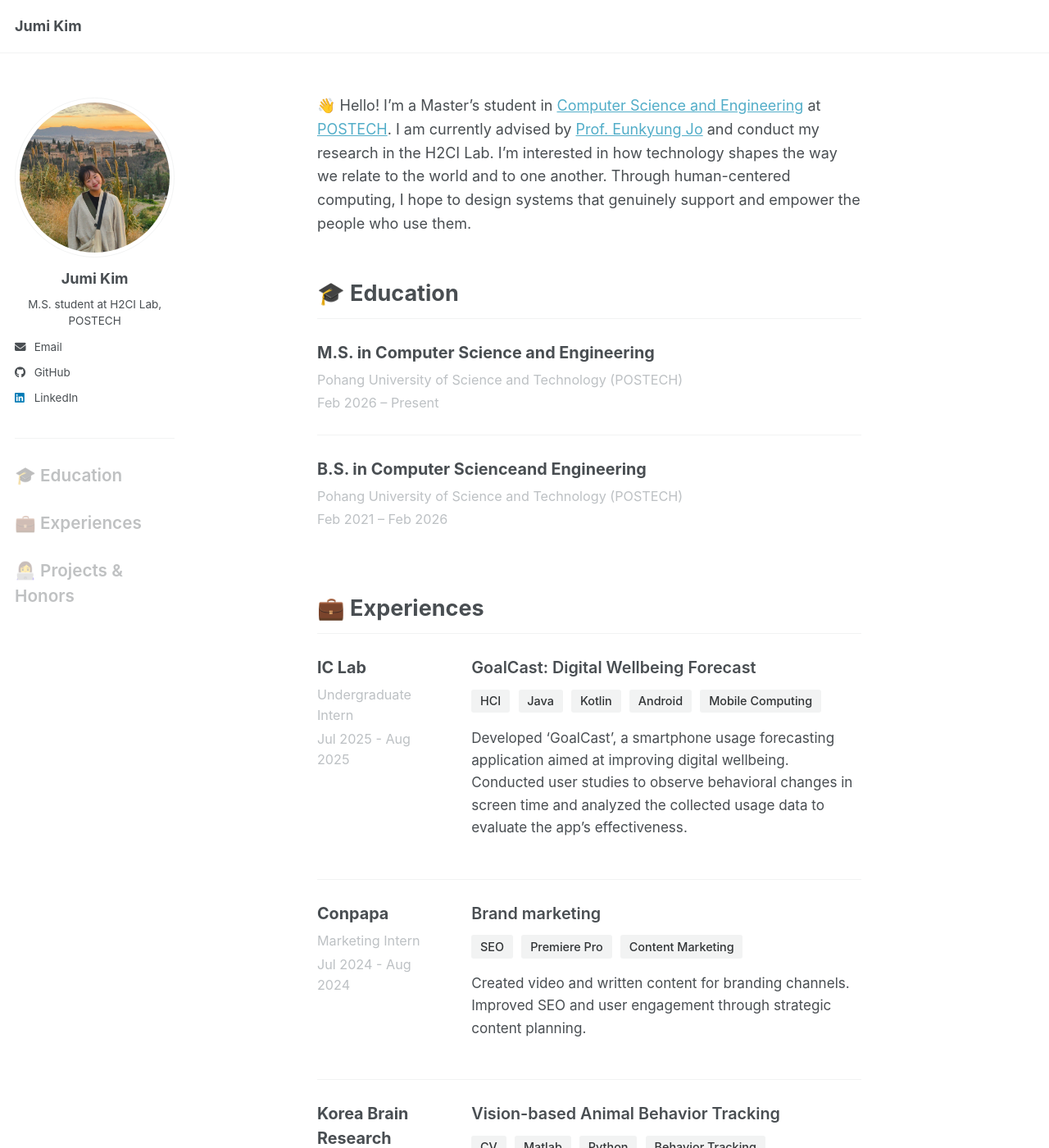
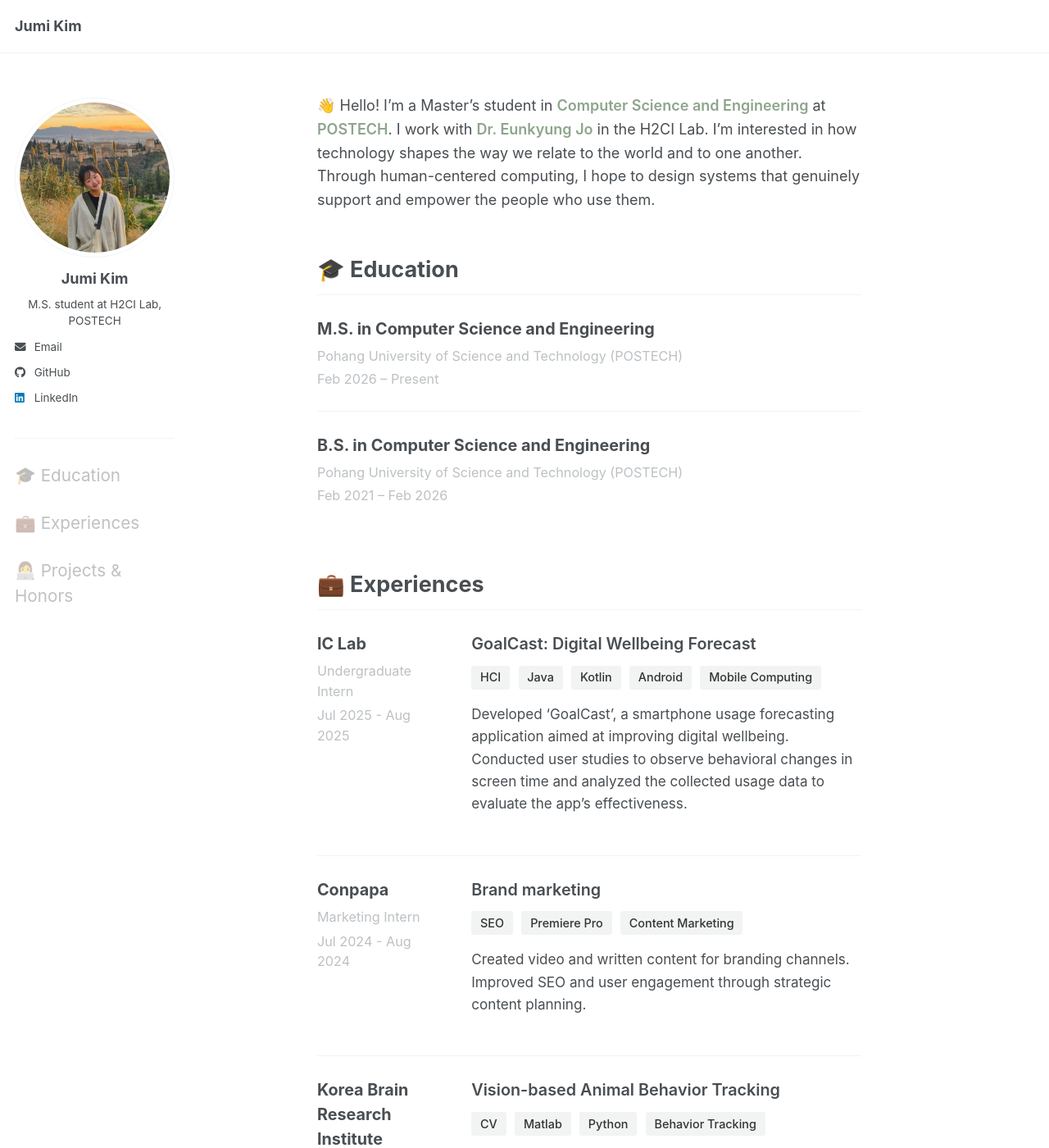
Before and after one commit to jglosa/jglosa.github.io, a Jekyll site: the page built from _pages/about.md, in a window 1280 px wide and 1400 px high. Shown: the whole window at 82% size. Built offline with Jekyll 4.4.1, drawn with Linux system fonts in a browser that asks for light colours; a script bundle is joined from its source files by our own code; library files that are not in the unit come from our copies.

Commit message:
link add design change

```diff
--- a/_pages/about.md
+++ b/_pages/about.md
@@ -8,7 +8,8 @@ redirect_from:
   - /about.html
 
 intro: |
-  👋 Hello! I'm a Master's student in [Computer Science and Engineering](https://cse.postech.ac.kr/csepostech/index.do#none) at [POSTECH](https://www.postech.ac.kr/eng). I am currently advised by [Prof. Eunkyung Jo](https://eunkyungjo.com/) and conduct my research in the H2CI Lab. I'm interested in how technology shapes the way we relate to the world and to one another. Through human-centered computing, I hope to design systems that genuinely support and empower the people who use them.
+  👋 Hello! I'm a Master's student in [Computer Science and Engineering](https://cse.postech.ac.kr/csepostech/index.do#none) at [POSTECH](https://www.postech.ac.kr/eng). I work with [Dr. Eunkyung Jo](https://eunkyungjo.com/) in the H2CI Lab.
+  I'm interested in how technology shapes the way we relate to the world and to one another. Through human-centered computing, I hope to design systems that genuinely support and empower the people who use them.
 
 education:
   - school: "Pohang University of Science and Technology (POSTECH)"
@@ -16,7 +17,7 @@ education:
     date: "Feb 2026 – Present"
 
   - school: "Pohang University of Science and Technology (POSTECH)"
-    degree: "B.S. in Computer Scienceand Engineering"
+    degree: "B.S. in Computer Science and Engineering"
     date: "Feb 2021 – Feb 2026"
 
 experiences:
--- a/_sass/layout/_page.scss
+++ b/_sass/layout/_page.scss
@@ -399,3 +399,19 @@
   font-size: $type-size-6;
   text-transform: uppercase;
 }
+
+/* ==========================================================================
+   Intro Section Link Style (about.md 소개글 링크)
+   ========================================================================== */
+.intro-section a {
+  color: #8EA58C !important; /* 원하는 색상으로 강제 변경 */
+  text-decoration: none !important; /* 밑줄 완벽하게 제거 */
+  font-weight: 600; /* 밑줄이 없어진 대신 링크인 걸 티 내기 위해 살짝 굵게 설정 */
+  transition: opacity 0.2s ease-in-out; /* 마우스 올릴 때 부드러운 애니메이션 준비 */
+}
+
+/* 마우스를 올렸을 때(Hover)의 효과 */
+.intro-section a:hover {
+  opacity: 0.7; /* 마우스를 올리면 살짝 투명해지면서 클릭할 수 있다는 걸 알려줌 */
+  text-decoration: none !important;
+}
--- a/_sass/layout/_sidebar.scss
+++ b/_sass/layout/_sidebar.scss
@@ -325,7 +325,7 @@
   .nav__link {
     display: inline-block;
     font-size: 1.15rem;
-    font-weight: 600 !important; /* 💡 항상 굵은 글씨 유지 */
+    font-weight: 400 !important; /* 💡 항상 굵은 글씨 유지 */
     color: var(--global-text-color) !important; /* 테마의 기본 글자색 사용 */
     opacity: 0.35; /* 💡 핵심: 평소에는 투명도를 줘서 연하게 보이도록 설정 */
     text-decoration: none !important; /* 기본 밑줄 완벽 제거 */
```
